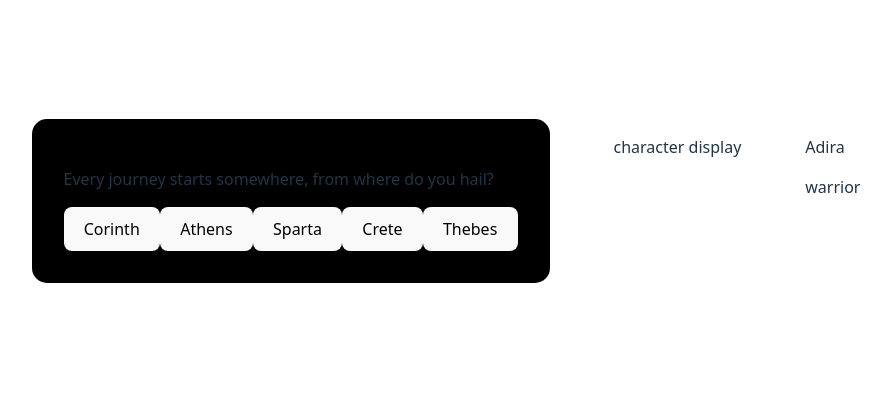
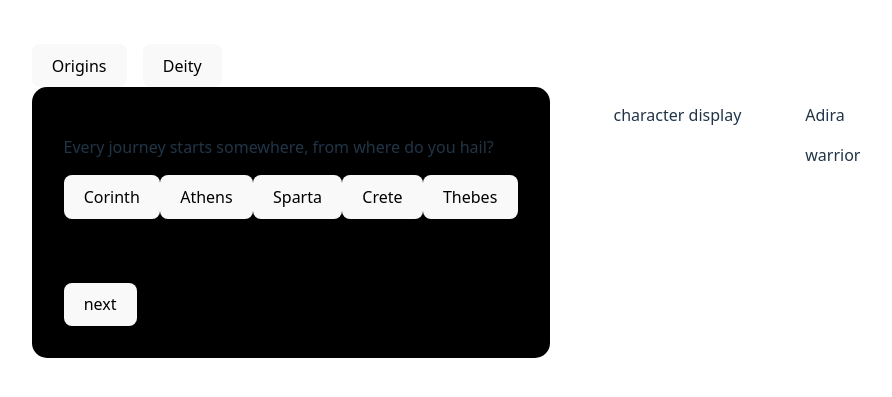
Before and after one commit to tecxh/character-gen, a React (Vite) app: page / in a window 1280 px wide. Shown: the part 199-596 px from the top of the page, without its empty margins (194-1086 px from the left). Built offline with nearby package versions, Linux system fonts and the light colour scheme.

Commit message:
add stepper logic & generator navigation (#6)

```diff
--- a/src/App.tsx
+++ b/src/App.tsx
@@ -1,19 +1,26 @@
-import { Fragment } from 'react'
+import { Fragment, useState } from 'react'
 import './App.css'
 import { GeneratorMenu } from './components/GeneratorMenu'
 import { CharacterProvider } from './lib/CharacterContext'
 import { CharacterInfoDisplay } from './components/CharacterInfoDisplay'
 import { DataProvider } from './lib/DataContext'
+import { GeneratorNavigation } from './components/GeneratorNavigation'
 
 function App() {
+    const [step, setStep] = useState(1);
+
+    const increaseStep = () => setStep(step + 1);
+    const decreaseStep = () => setStep(step - 1);
+
 
   return (
     <Fragment>
       <DataProvider>
         <CharacterProvider>
+          <GeneratorNavigation setStep={setStep} />
           <div id="container">
             <div>
-              <GeneratorMenu />
+              <GeneratorMenu step={step} increaseStep={increaseStep} decreaseStep={decreaseStep} />
             </div>
             <div>
               <p>character display</p>
--- a/src/components/GeneratorMenu.tsx
+++ b/src/components/GeneratorMenu.tsx
@@ -1,13 +1,41 @@
 import { CommonScreen } from "./menuScreens/CommonScreen"
 import { OriginLocationScreen } from "./menuScreens/OriginLocationScreen"
+import { Button } from "./common";
 
-export const GeneratorMenu = () => {
+interface GeneratorMenuProps {
+  step: number;
+  increaseStep: () => void;
+  decreaseStep: () => void;
+}
 
-    return (
-        <div>
-            <CommonScreen>
-            <OriginLocationScreen />
-            </CommonScreen>
+export const GeneratorMenu = ({ step, increaseStep, decreaseStep }: GeneratorMenuProps) => {
+  const menuContent = (() => {
+    switch (step) {
+      case 1:
+        return <OriginLocationScreen />;
+      case 2:
+        return <p>origin - class</p>
+      case 3:
+        return <p>deity - choose deity</p>
+      case 4:
+        return <p>deity - choose abilities</p>
+      default:
+        // error??
+        return null;
+    }
+  })()
+
+  return (
+    <div>
+      <CommonScreen>
+        {menuContent}
+        <div style={{ marginTop: '4rem' }}>
+          {step !== 1 && (
+            <Button label="previous" onClick={decreaseStep} />
+          )}
+          <Button label="next" onClick={increaseStep} />
         </div>
-    )
+      </CommonScreen>
+    </div>
+  )
 }
--- /dev/null
+++ b/src/components/GeneratorNavigation.tsx
@@ -0,0 +1,14 @@
+import { Button } from "./common"
+
+interface GeneratorNavigationProps {
+    setStep: (step: number) => void;
+}
+
+export const GeneratorNavigation = ({ setStep }: GeneratorNavigationProps) => {
+    return (
+        <div style={{ display: 'flex', flexDirection: 'row', columnGap: '1rem'}}>
+            <Button label="Origins" onClick={() => setStep(1)} />
+            <Button label="Deity" onClick={() => setStep(3)} />
+        </div>
+    )
+}
```
